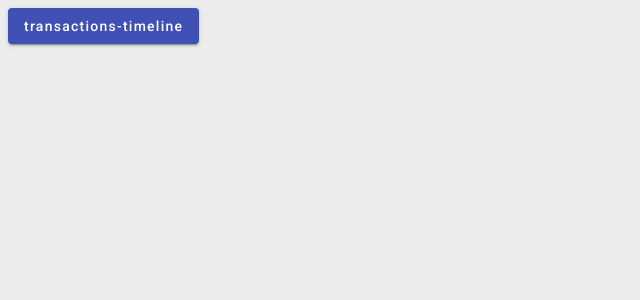
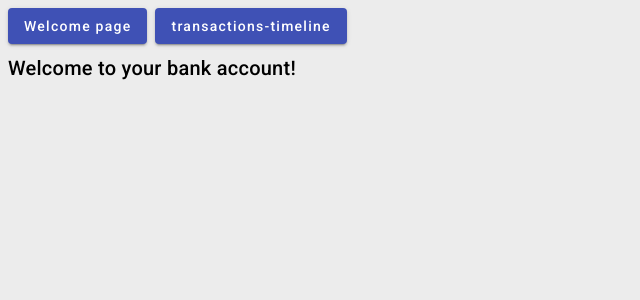
Before and after one commit to AJEversdijkPersonal/assignmentWeek3Jan, an Angular app: page /welcome in a window 1280 px wide. Before the commit this address led to /. Shown: the top 300 px of the page, without its empty margins (0-640 px from the left). Built offline with nearby package versions, Linux system fonts and the light colour scheme.

Commit message:
JanWeek3: added a welcome page

```diff
--- a/src/app/app.routes.ts
+++ b/src/app/app.routes.ts
@@ -12,6 +12,13 @@ export const routes: Routes = [
           ).then((c) => c.TransactionsTimelinePageComponent),
       },
       {
+        path: 'welcome',
+        loadComponent: () =>
+          import('./components/landing-page/landing-page.component').then(
+            (c) => c.LandingPageComponent
+          ),
+      },
+      {
         // path: 'transaction/:dayId/:transactionId',
         path: 'transaction',
         loadComponent: () =>
--- /dev/null
+++ b/src/app/components/landing-page/landing-page.component.html
@@ -0,0 +1 @@
+<h2>Welcome to your bank account!</h2>
--- a/src/app/components/main-page/main-page.component.html
+++ b/src/app/components/main-page/main-page.component.html
@@ -1,5 +1,8 @@
 <ng-container>
   <div class="menu-parent">
+    <button mat-raised-button color="primary" (click)="navigateTo('welcome')">
+      {{ "Welcome page" }}
+    </button>
     <button
       mat-raised-button
       color="primary"
@@ -8,5 +11,6 @@
       {{ "transactions-timeline" }}
     </button>
   </div>
+
   <router-outlet></router-outlet>
 </ng-container>
--- a/src/app/components/main-page/main-page.component.ts
+++ b/src/app/components/main-page/main-page.component.ts
@@ -1,5 +1,5 @@
-import { Component } from '@angular/core';
-import { Router, RouterOutlet } from '@angular/router';
+import { Component, inject, signal, Signal } from '@angular/core';
+import { ActivatedRoute, Router, RouterOutlet } from '@angular/router';
 import { MatButtonModule } from '@angular/material/button';
 
 @Component({
--- a/src/styles.scss
+++ b/src/styles.scss
@@ -6,4 +6,5 @@ body {
 
 button {
   margin-bottom: 0.5rem;
+  margin-right: 0.5rem;
 }
```
Also changed, not shown: src/app/components/landing-page/landing-page.component.ts (added, +12 -0 lines), src/app/components/landing-page/landing-page.component.scss (added), 1 other file (tests, documents, lock files or other folders).
